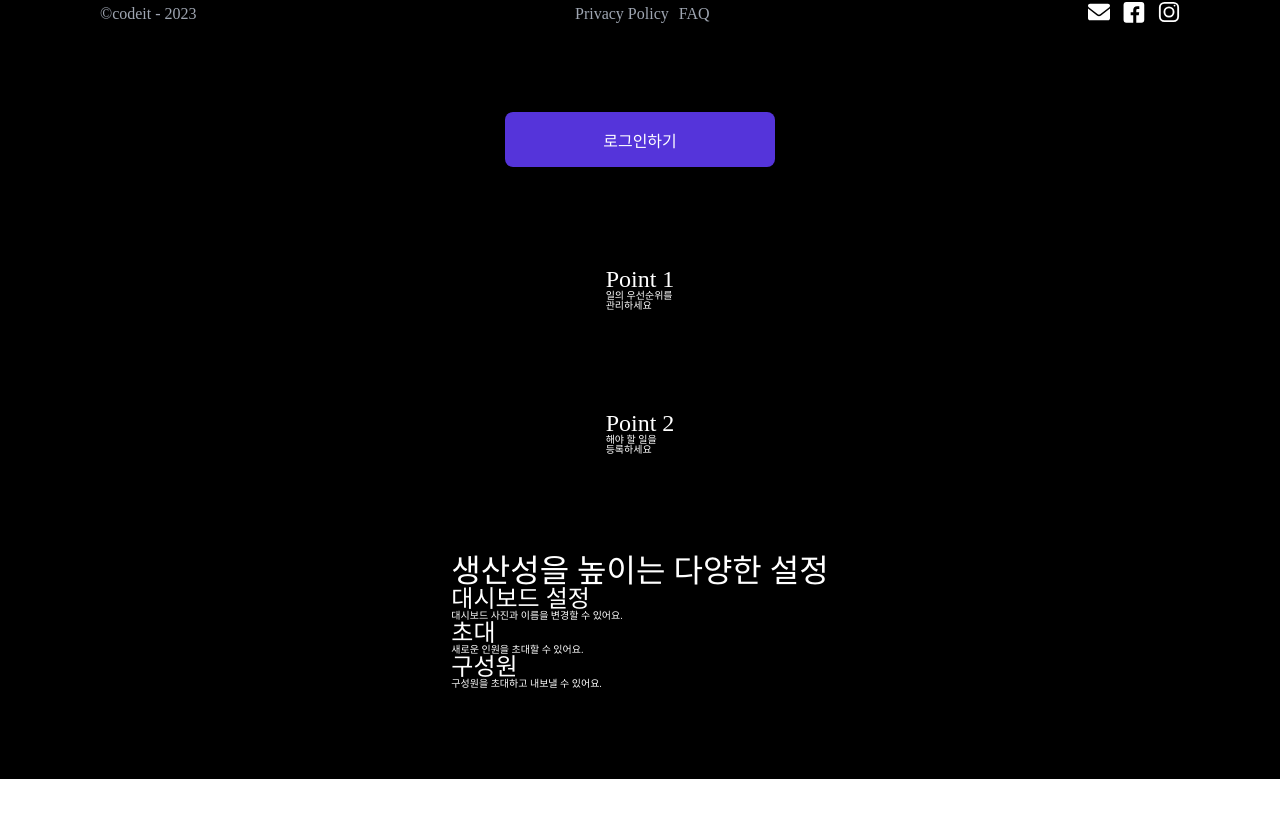
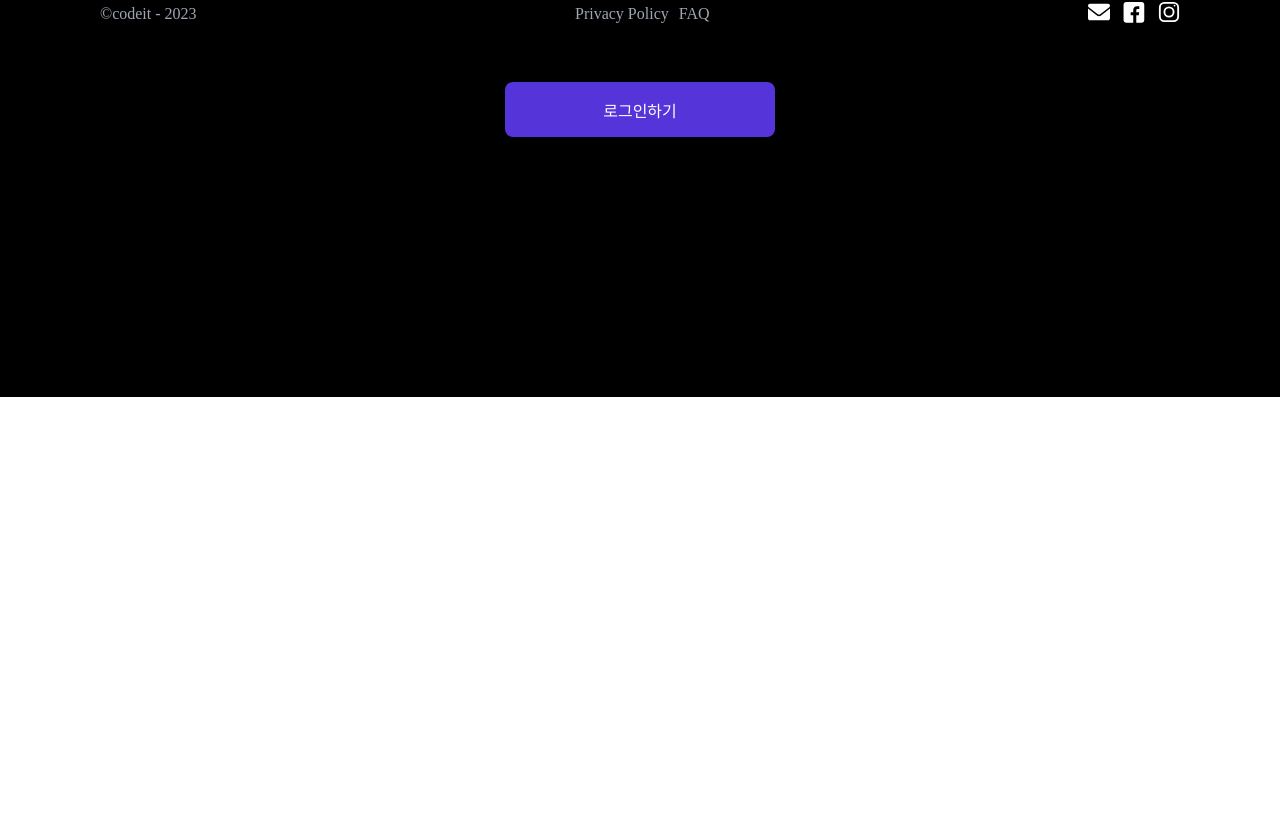
Before and after one commit to codeit-team-project/taskify, a Next.js app: page / in a window 1280 px wide. Shown: the part 736-1554 px from the top of the page. After the commit the page ends 1233 px from the top, so only its background shows below. Built offline with nearby package versions, Linux system fonts and the light colour scheme.

Commit message:
Feat: header 디자인 완료

```diff
--- a/src/pages/Homepage.module.scss
+++ b/src/pages/Homepage.module.scss
@@ -8,16 +8,17 @@
   justify-content: center;
   align-items: center;
   gap: 10rem;
-  padding: 9rem;
+  padding: 6rem 1.6rem 26rem 1.6rem;
   @include tablet {
-    padding: 4rem;
+    padding-bottom: 16rem;
   }
   @include mobile {
-    gap: 4rem;
-    padding: 2rem;
+    gap: 5rem;
+    padding-top: 4rem;
+  }
 }
 
-  header {
+.header {
   display: flex;
   flex-direction: column;
   justify-content: center;
@@ -86,4 +87,3 @@
     margin-top: 5rem;
   }
 }
-}
--- a/src/pages/index.tsx
+++ b/src/pages/index.tsx
@@ -1,13 +1,19 @@
 import Image from 'next/image'
-import Link from 'next/link'
+import { useRouter } from 'next/router'
+
 import HomeLayout from '@/components/ui/layout/HomeLayout'
 import styles from './Homepage.module.scss'
 
 export default function Home() {
+  const router = useRouter()
+
+  const handleMoveToSignin = () => {
+    router.push('/signin')
+  }
   return (
     <HomeLayout>
       <div className={styles.body}>
-        <header>
+        <header className={styles.header}>
           <div className={styles.img}>
             <Image src="/assets/homeImgs/desktop.png" alt="header img" layout="fill" />
           </div>
@@ -15,61 +21,8 @@ export default function Home() {
             새로운 일정 관리 <span>Taskify</span>
           </h1>
           <div className={styles.description}>센스있게 일정을 관리해보세요!</div>
-          <button>
-            <Link href="/signin">로그인하기</Link>
-          </button>
+          <button onClick={handleMoveToSignin}>로그인하기</button>
         </header>
-
-        <section className={styles['main-section']}>
-          <div>
-            <h3>Point 1</h3>
-            <div className={styles.description}>
-              일의 우선순위를 <br />
-              관리하세요
-            </div>
-          </div>
-          <div className={styles['img-container1']}></div>
-        </section>
-
-        <section className={styles['main-section']}>
-          <div className={styles['img-container2']}></div>
-          <div>
-            <h3>Point 2</h3>
-            <div>
-              해야 할 일을 <br />
-              등록하세요
-            </div>
-          </div>
-        </section>
-
-        <section>
-          <h2>생산성을 높이는 다양한 설정</h2>
-          <article>
-            <div>
-              <div></div>
-              <div>
-                <h3>대시보드 설정</h3>
-                <div>대시보드 사진과 이름을 변경할 수 있어요.</div>
-              </div>
-            </div>
-
-            <div>
-              <div></div>
-              <div>
-                <h3>초대</h3>
-                <div>새로운 인원을 초대할 수 있어요.</div>
-              </div>
-            </div>
-
-            <div>
-              <div></div>
-              <div>
-                <h3>구성원</h3>
-                <div>구성원을 초대하고 내보낼 수 있어요.</div>
-              </div>
-            </div>
-          </article>
-        </section>
       </div>
     </HomeLayout>
   )
```
Lines whose indentation alone changed are shown as unchanged.
